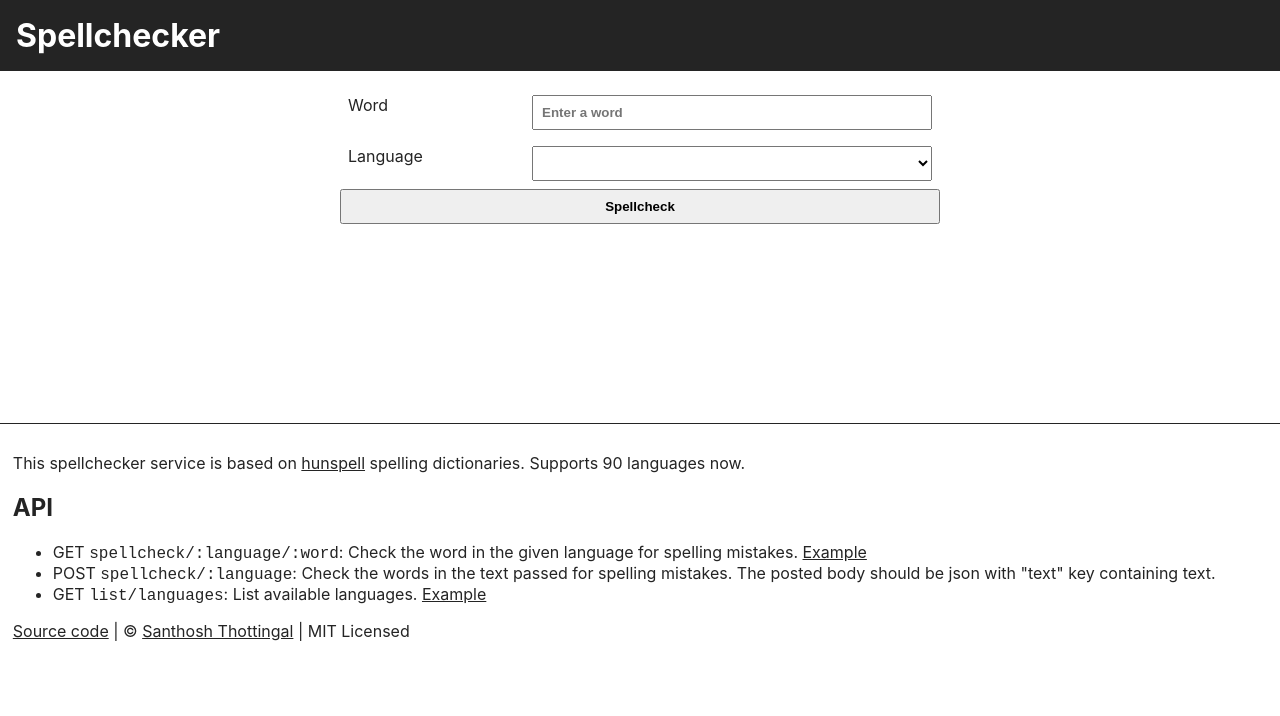
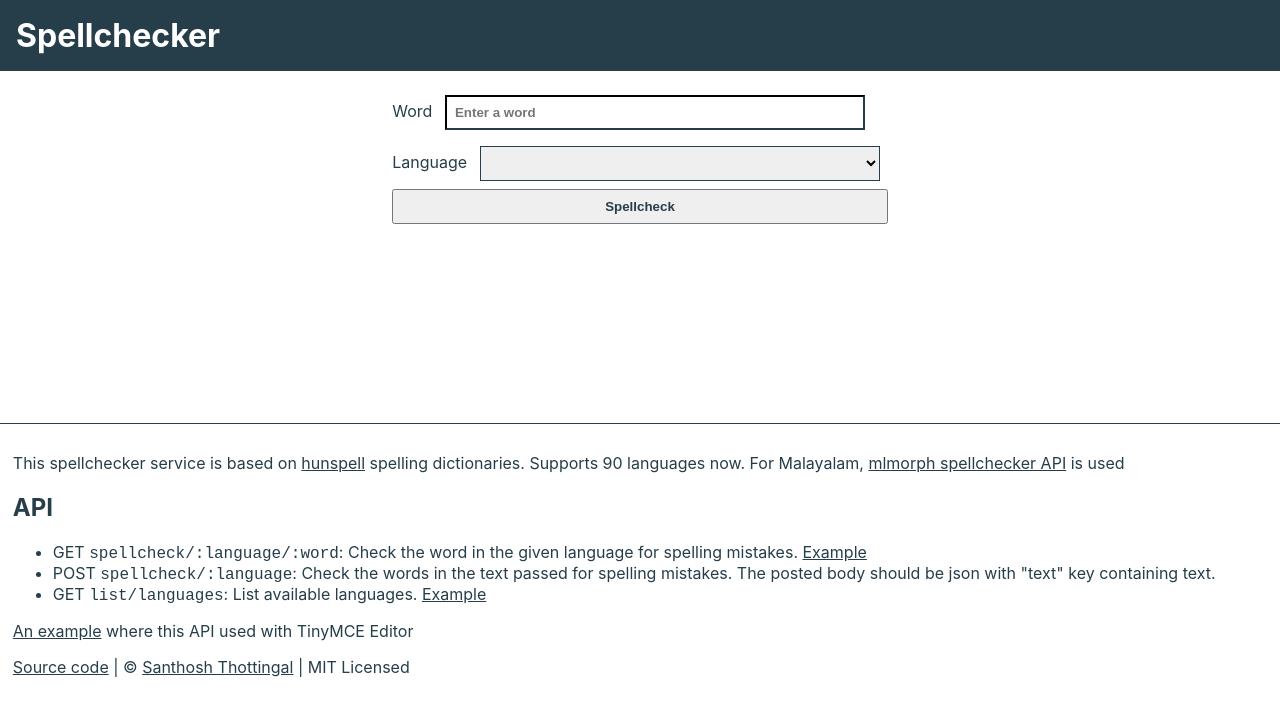
Before and after one commit to santhoshtr/spellchecker-webservice, a website: page public/index.html in a window 1280 px wide. Drawn offline with Linux system fonts and the light colour scheme; no server answers; a web font is replaced by a local one.

Commit message:
Documentation and UI improvements

```diff
--- a/public/index.html
+++ b/public/index.html
@@ -9,11 +9,11 @@
         <link href="style/main.css" rel="stylesheet" type="text/css" />
     </head>
 
-    <body>
-        <header>
+    <body class="grid-container">
+        <header class="header">
             <h1>Spellchecker</h1>
         </header>
-        <main class="container">
+        <main class="main">
             <form class="form" onSubmit="return onSubmit()">
                 <div class="row">
                     <label for="word" class="row">Word</label>
@@ -31,9 +31,9 @@
                 <progress id="progress" class="row"></progress>
             </section>
         </main>
-        <footer>
+        <footer class="footer">
             <p>This spellchecker service is based on <a href="https://hunspell.github.io/">hunspell</a> spelling
-                dictionaries. Supports 90 languages now.</p>
+                dictionaries. Supports 90 languages now. For Malayalam, <a href="https://morph.smc.org.in/spellcheck">mlmorph spellchecker API</a> is used </p>
             <h2>API</h2>
             <ul>
                 <li>GET <code>spellcheck/:language/:word</code>: Check the word in the given language for spelling mistakes.
@@ -42,6 +42,7 @@
                     The posted body should be json with "text" key containing text.</li>
                 <li>GET <code>list/languages</code>: List available languages. <a href="/list/languages">Example</a></li>
             </ul>
+            <p><a href="https://codepen.io/santhoshtr/pen/bGewGzB">An example</a> where this API used with TinyMCE Editor</p>
             <p><a href="https://github.com/santhoshtr/spellchecker-webservice">Source code</a> | &copy; <a
                     href="https://thottingal.in">Santhosh Thottingal</a> | MIT Licensed</p>
         </footer>
--- a/public/js/index.js
+++ b/public/js/index.js
@@ -8,9 +8,10 @@ function spellcheck (word, language) {
   }).then(response => response.json())
 }
 
-function onResult (result) {
+function onResult (results) {
   const statusNode = document.getElementById('status')
   const suggestionsNode = document.getElementById('suggestions')
+  const result = results[0]
   suggestionsNode.innerHTML = ''
   if (result.spellcheck) {
     statusNode.textContent = `✔️ ${result.word}`
--- a/public/style/main.css
+++ b/public/style/main.css
@@ -1,6 +1,15 @@
+@import url('https://rsms.me/inter/inter.css');
 :root {
-  --primary-color: #242424;
-  --text-color: #242424;
+  --primary-color-h: 200;
+  --primary-color-s: 32%;
+  --primary-color-l: 22%;
+  --primary-color: hsl(var(--primary-color-h), var(--primary-color-s), var(--primary-color-l));
+  --primary-color--light: hsl(var(--primary-color-h), var(--primary-color-s), calc(var(--primary-color-l) + var(--lighten)));
+  --primary-color--dark: hsl(var(--primary-color-h), var(--primary-color-s), calc(var(--primary-color-l) + var(--darken)));
+  --secondary-color: hsl(calc(var(--primary-color-h) + 180), var(--primary-color-s), var( --primary-color-l));
+  --lighten: 15%;
+  --darken: -15%;
+  --text-color: var(--primary-color);
   --white: #ffffff;
 }
 
@@ -16,73 +25,63 @@ body {
   margin: 0;
 }
 
-header {
+.grid-container {
+  display: grid;
+  grid-template-rows: auto 1fr auto;
+}
+
+
+.header {
   padding: 1em;
   background: var(--primary-color);
   color: var(--white);
+}
+
+.main {
+  padding: 1em;
+  margin: auto;
+  max-width: 600px;
+  min-height: 40vh;
+}
+
+.footer {
+  padding: 0.8em;
+  font-size: 1em;
+  border-top: 1px solid var(--primary-color);
+  text-align: left;
 }
 
 a {
   color: var(--primary-color);
 }
 
-footer {
-  padding: 0.8em;
-  font-size: 1em;
-  border-top: 1px solid var(--primary-color);
-  text-align: left;
-}
 
 h1 {
   margin: 0;
-}
-
-.container {
-  display: block;
-  padding: 1em;
-  margin: auto;
-  max-width: 600px;
-  min-height: 40vh;
-}
-
-.row,
-.column {
-  box-sizing: border-box;
-  display: flex;
-  flex: 0 1 auto;
-  flex-wrap: wrap;
-  justify-content: space-between;
-  margin: 4px;
-}
-
-.source-container,
-.target-container {
-  display: flex;
-  flex-direction: column;
-  font-family: "Inter", sans-serif;
 }
 
 .form {
   display: flex;
   justify-content: space-between;
   text-align: left;
-  align-items: left;
   flex-direction: column;
 }
 
 input,
 select {
   padding: 8px;
-  margin: 0 8px;
+  margin: 8px;
   font-weight: 800;
   width: 400px;
   align-self: flex-end;
+  border-color:  var(--primary-color);
 }
 
 button {
   padding: 8px;
   font-weight: 800;
- }
+  color: var(--primary-color);
+}
 
 progress {
   height: 4px;
@@ -95,5 +94,5 @@ progress {
 }
 
 .result {
-    margin-top: 2em;
+  margin-top: 2em;
 }
```
Also changed, not shown: README.md.
